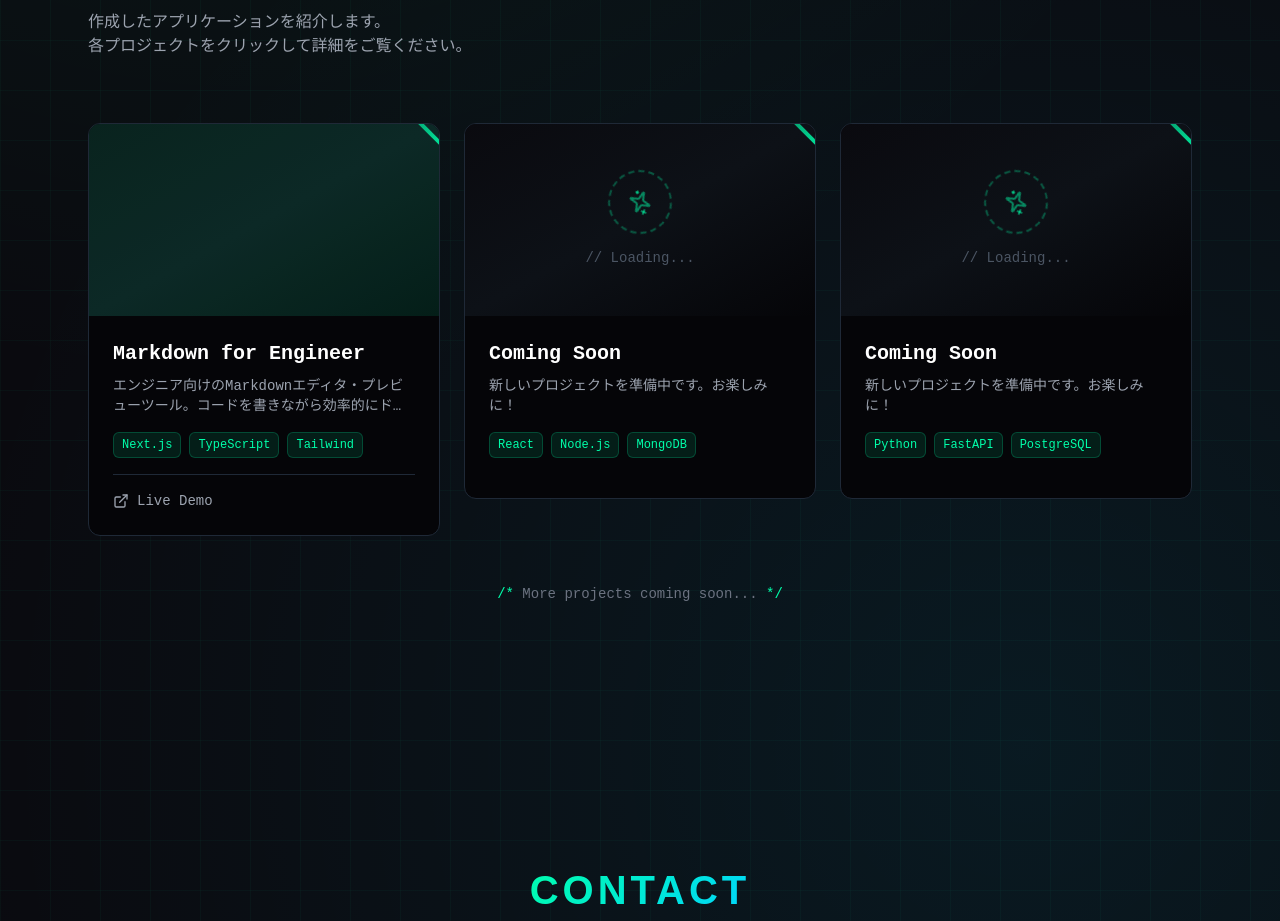
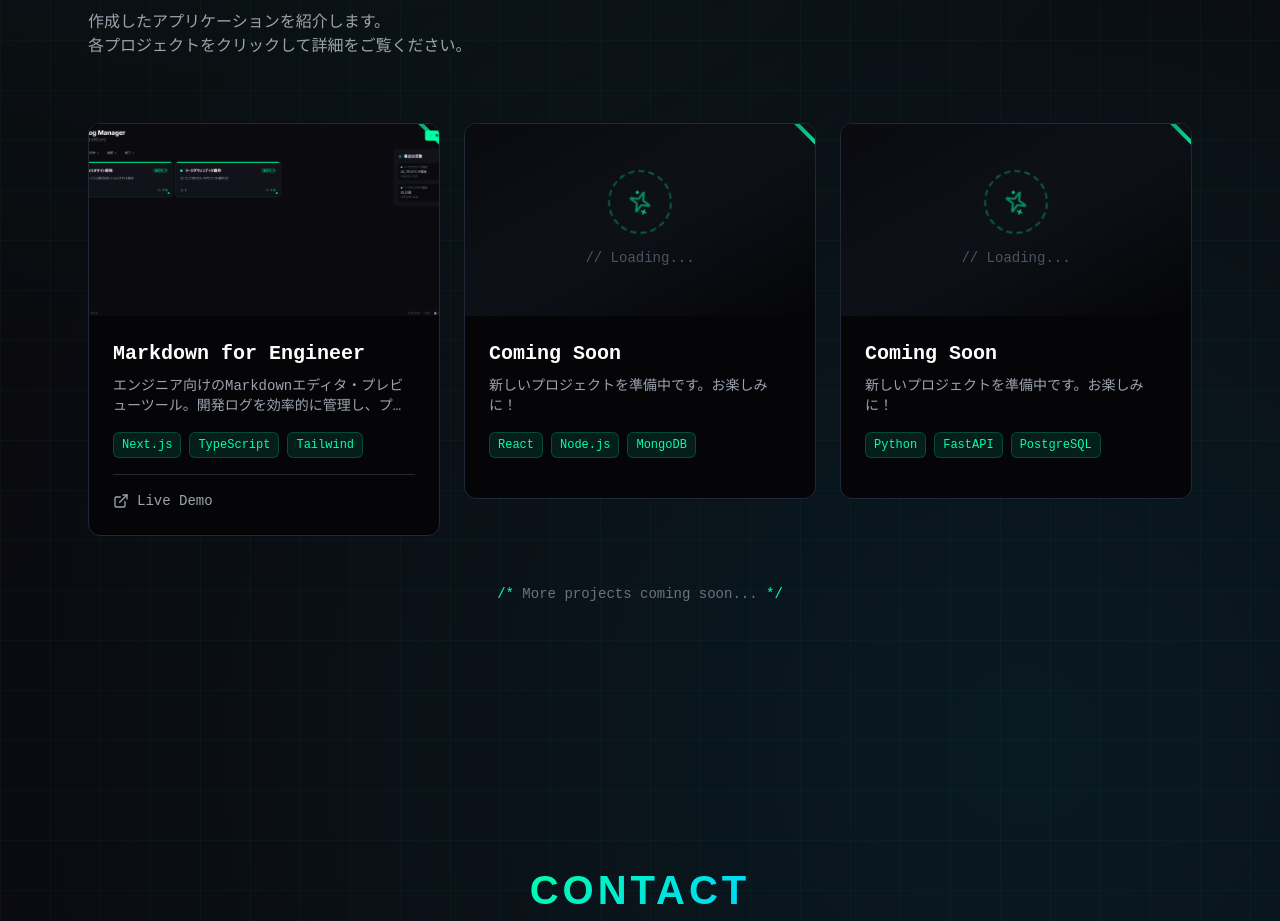
Before and after one commit to histonoby/My-Portfolio, a Next.js app: page / in a window 1280 px wide. Shown: the part 1760-2681 px from the top of the page. Built offline with nearby package versions, Linux system fonts and the light colour scheme.

Commit message:
Add project image for Markdown for Engineer

```diff
--- a/components/Projects.tsx
+++ b/components/Projects.tsx
@@ -4,15 +4,16 @@ import { motion } from "framer-motion";
 import { useInView } from "framer-motion";
 import { useRef } from "react";
 import { ExternalLink, Github, Sparkles } from "lucide-react";
+import Image from "next/image";
 
 // プロジェクトデータ
 const projects = [
   {
     id: 1,
     title: "Markdown for Engineer",
-    description: "エンジニア向けのMarkdownエディタ・プレビューツール。コードを書きながら効率的にドキュメントを作成できます。",
+    description: "エンジニア向けのMarkdownエディタ・プレビューツール。開発ログを効率的に管理し、プロジェクトごとにドキュメントを整理できます。",
     tags: ["Next.js", "TypeScript", "Tailwind"],
-    image: null,
+    image: "/images/markdown-editor.png",
     liveUrl: "https://markdown-for-engineer-git-main-histonobys-projects.vercel.app/",
     githubUrl: null,
     isPlaceholder: false,
@@ -86,6 +87,13 @@ export default function Projects() {
                         </motion.div>
                         <span className="text-gray-600 text-sm font-mono">// Loading...</span>
                       </div>
+                    ) : project.image ? (
+                      <Image
+                        src={project.image}
+                        alt={project.title}
+                        fill
+                        className="object-cover group-hover:scale-105 transition-transform duration-500"
+                      />
                     ) : (
                       <div className="absolute inset-0 bg-cyber-accent/10 group-hover:bg-cyber-accent/20 transition-colors" />
                     )}
```
Also changed, not shown: public/images/markdown-editor.png (added), 1 other file (tests, documents, lock files or other folders).
